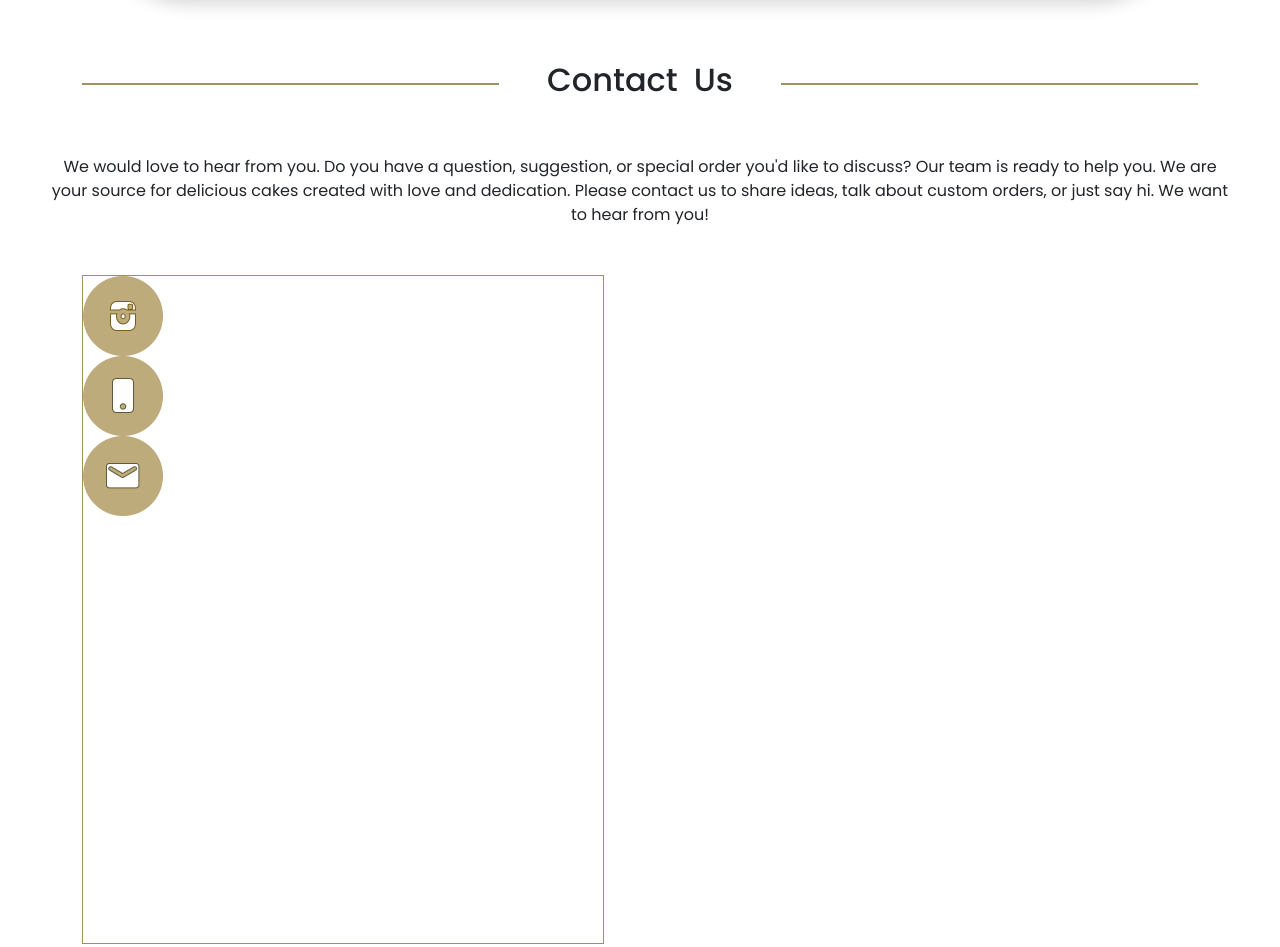
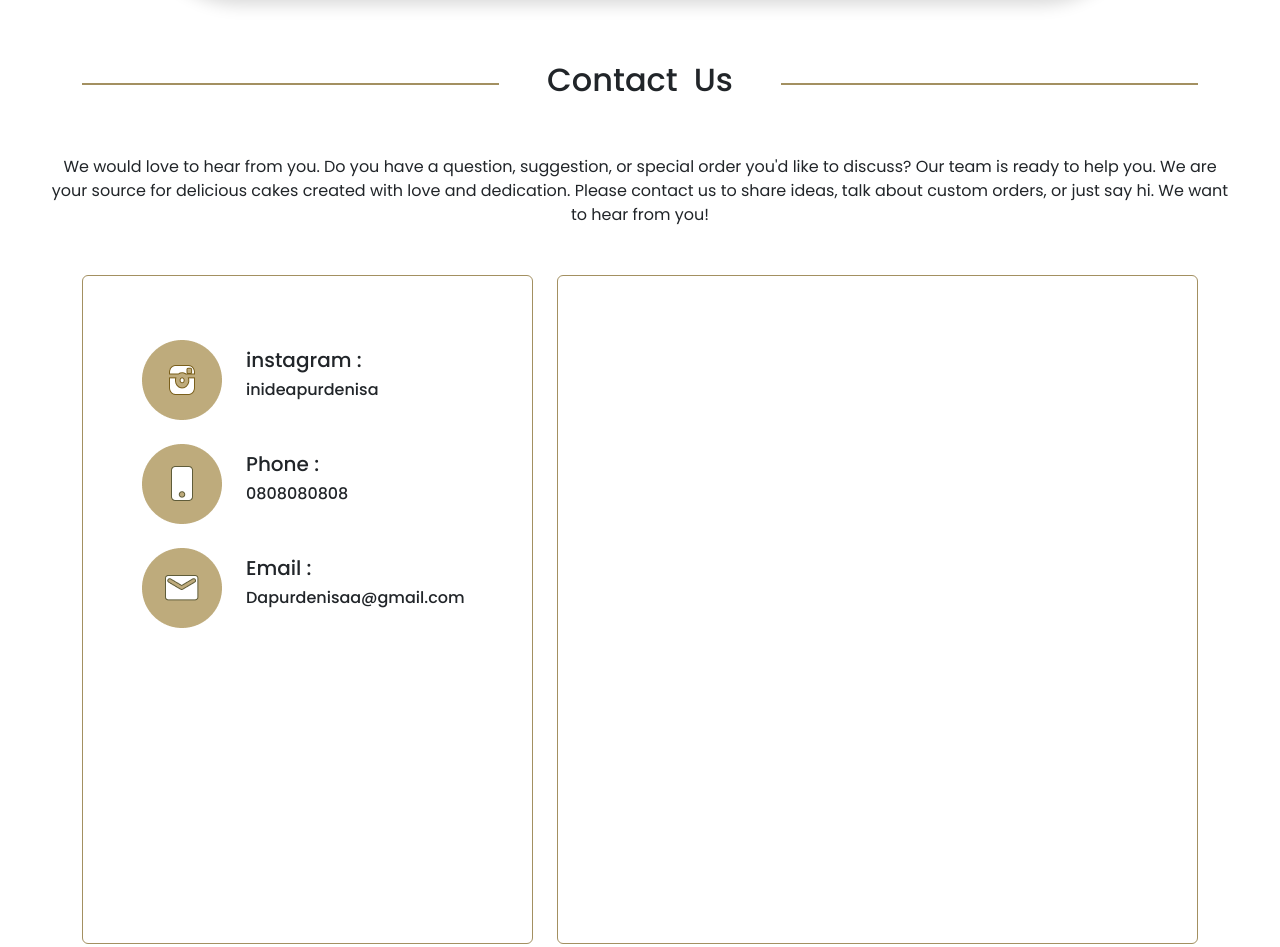
Before and after one commit to KelvinHarmenSyahputra/Dapur-Denisa, a plain HTML site: page templates/contact.html in a window 1280 px wide. Shown: the part 857-1804 px from the top of the page. Drawn offline with nearby package versions, Linux system fonts and the light colour scheme.

Commit message:
perubahan

```diff
--- a/static/css/contact.css
+++ b/static/css/contact.css
@@ -1,38 +1,38 @@
-@import url('https://fonts.googleapis.com/css2?family=Indie+Flower&display=swap');
-@import url('https://fonts.googleapis.com/css2?family=Poppins:ital,wght@0,100;0,200;0,300;0,400;0,500;0,600;0,700;0,800;0,900;1,100;1,200;1,300;1,400;1,500;1,600;1,700;1,800;1,900&display=swap');
+@import url("https://fonts.googleapis.com/css2?family=Indie+Flower&display=swap");
+@import url("https://fonts.googleapis.com/css2?family=Poppins:ital,wght@0,100;0,200;0,300;0,400;0,500;0,600;0,700;0,800;0,900;1,100;1,200;1,300;1,400;1,500;1,600;1,700;1,800;1,900&display=swap");
 
 body {
   font-family: poppins;
 }
-.nav-item{
+.nav-item {
   margin-right: 30px;
 }
-.nav-link{
+.nav-link {
   color: black;
 }
-.link-active{
+.link-active {
   font-weight: bold;
-  color: #A39061;
+  color: #a39061;
 }
-.btn-denisa{
-  background-color: #A39061;
+.btn-denisa {
+  background-color: #a39061;
   color: white;
   border-radius: 10px;
   padding-left: 35px;
   padding-right: 35px;
 }
-.btn-denisa:hover{
+.btn-denisa:hover {
   background-color: #beaf86;
   color: white;
 }
-.carousel-item{
+.carousel-item {
   height: 25rem;
   background: #000;
   color: white;
   position: relative;
 }
 
-  .overlay-image{
+.overlay-image {
   position: absolute;
   opacity: 0.5;
   bottom: 0;
@@ -41,10 +41,9 @@ body {
   right: 0;
   background-position: center;
   background-size: cover;
-
 }
-  .text-den{
-    font-family: 'Indie Flower', cursive;
+.text-den {
+  font-family: "Indie Flower", cursive;
 }
 .card {
   background-color: #1e1e1e;
@@ -55,6 +54,9 @@ body {
 .card-text {
   color: white;
 }
-  .car-vid {
+.card-vid {
   background-color: #ffffff;
 }
+.usman {
+  font-size: 30px;
+}
--- a/templates/contact.html
+++ b/templates/contact.html
@@ -89,10 +89,10 @@
       </div>
     </div>
 
-    <header class="d-flex justify-content-center mt-5">
-      <div  class="card card-news shadow mb-3"  style="border-radius: 100px; width: 1100px; height: 330px;">
+    <header class="d-flex justify-content-center  mt-5 ">
+      <div  class="card card-news shadow mb-3"  style="border-radius: 100px; width: 1000px; height: 330px;">
         <div class="row ">
-          <div class="col-md-8">
+          <div class="col-md-7">
             <div class="card-body text-center mt-5">
               <h2 class="card-title fw-bold">Get Up to</h2>
               <h1 class="card-text fw-bold mt-3">10% OFF</h1>
@@ -127,22 +127,57 @@
     </div>
 
     <div class="container">
-      <div class="row mt-5 justify-content-center">
-        <div class="col md-3 mb-3">
-          <div  class="card-vid" style="width: 522px; height: 669px;border: 1px     #A39061 solid;">
-            <div >
-              <img style="height: 80px; width: 80px;" src="../static/img/Group 102.png" alt="">
+      <div class="row mt-5">
+        <div class="col-md-5 mb-3">
+          <div  class="card card-vid" style=" height: 669px;border: 1px     #A39061 solid;">
+
+            <div class="card-body container">
+
+              <div class="row mt-5  ">
+                <div class="col-4 d-flex justify-content-end">
+                  <img src="../static/img/Group 102.png" alt="" class="img-fluid" >
+                </div>
+                <div class="col-8 mt-2">
+                  <h5 class="fs-bold ">instagram :</h5>
+                      <h6 class="mt-1">inideapurdenisa</h6>
+                </div>
+              </div>
+
+              <div class="row mt-4  ">
+                <div class="col-4 d-flex justify-content-end">
+                  <img src="../static/img/Group 103.png" alt="" class="img-fluid" >
+                </div>
+                <div class="col-8 mt-2">
+                  <h5 class="fs-bold ">Phone :</h5>
+                      <h6 class="mt-1">0808080808</h6>
+                </div>
+              </div>
+
+              <div class="row mt-4  ">
+                <div class="col-4 d-flex justify-content-end">
+                  <img src="../static/img/Frame 20.png" alt="" class="img-fluid" >
+                </div>
+                <div class="col-8 mt-2">
+                  <h5 class="fs-bold ">Email :</h5>
+                      <h6 class="mt-1">Dapurdenisaa@gmail.com</h6>
+                </div>
+              </div>
+
+
+
+
+
+
+              </div>
             </div>
-            <div>
-              <img style="height: 80px; width: 80px;" src="../static/img/Group 103.png" alt="">
-            </div>
-            <div>
-              <img style="height: 80px; width: 80px;" src="../static/img/Frame 20.png " alt="">
+          </div>
+          <div class=" col-md-7 mb-3">
+            <div class="card card-vid" style=" height: 669px;border: 1px     #A39061 solid;">
+
             </div>
           </div>
 
         </div>
-
       </div>
     </div>
 
```
Also changed, not shown: static/img/kue.png (added). Lines whose indentation alone changed are shown as unchanged.
